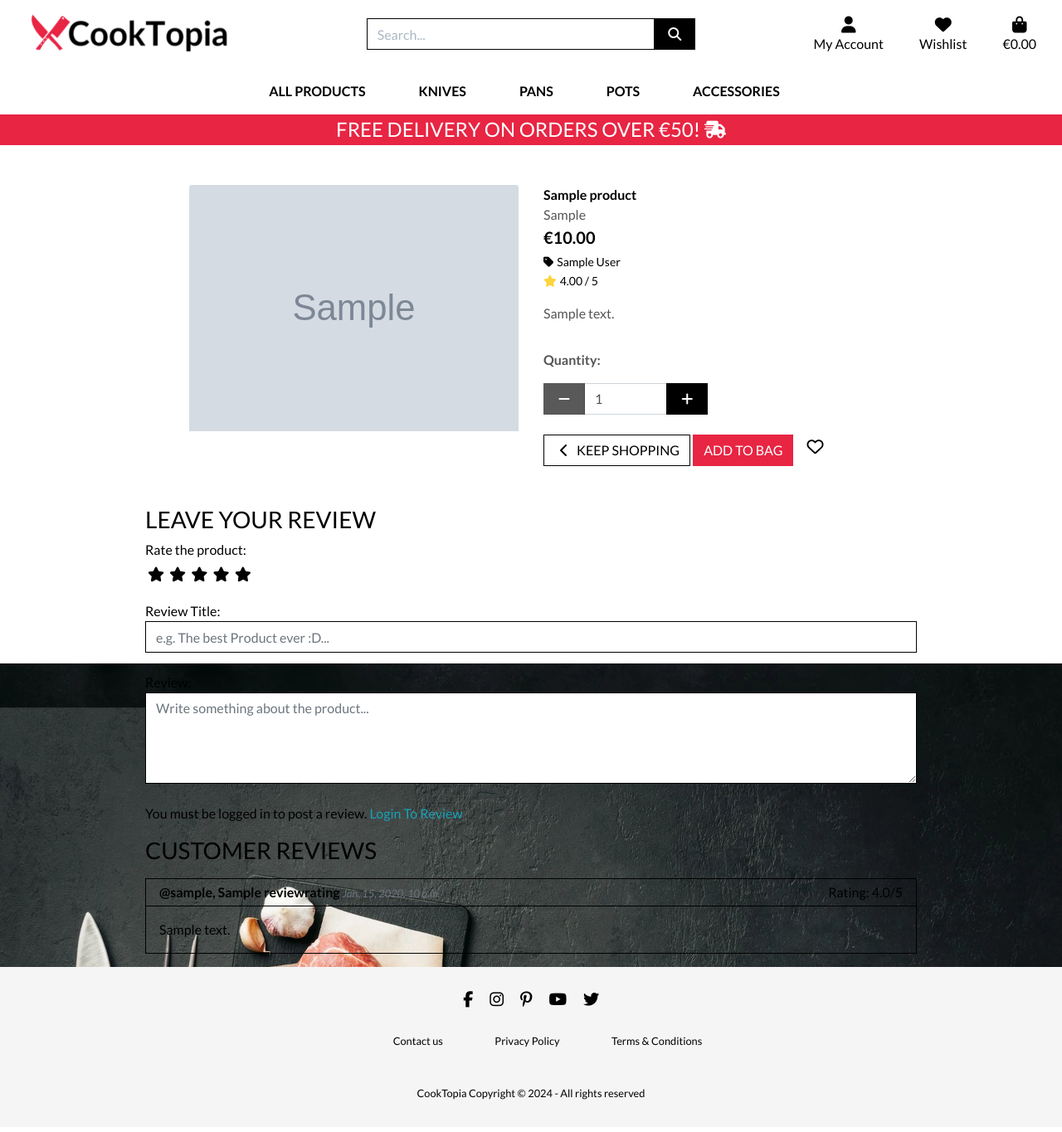
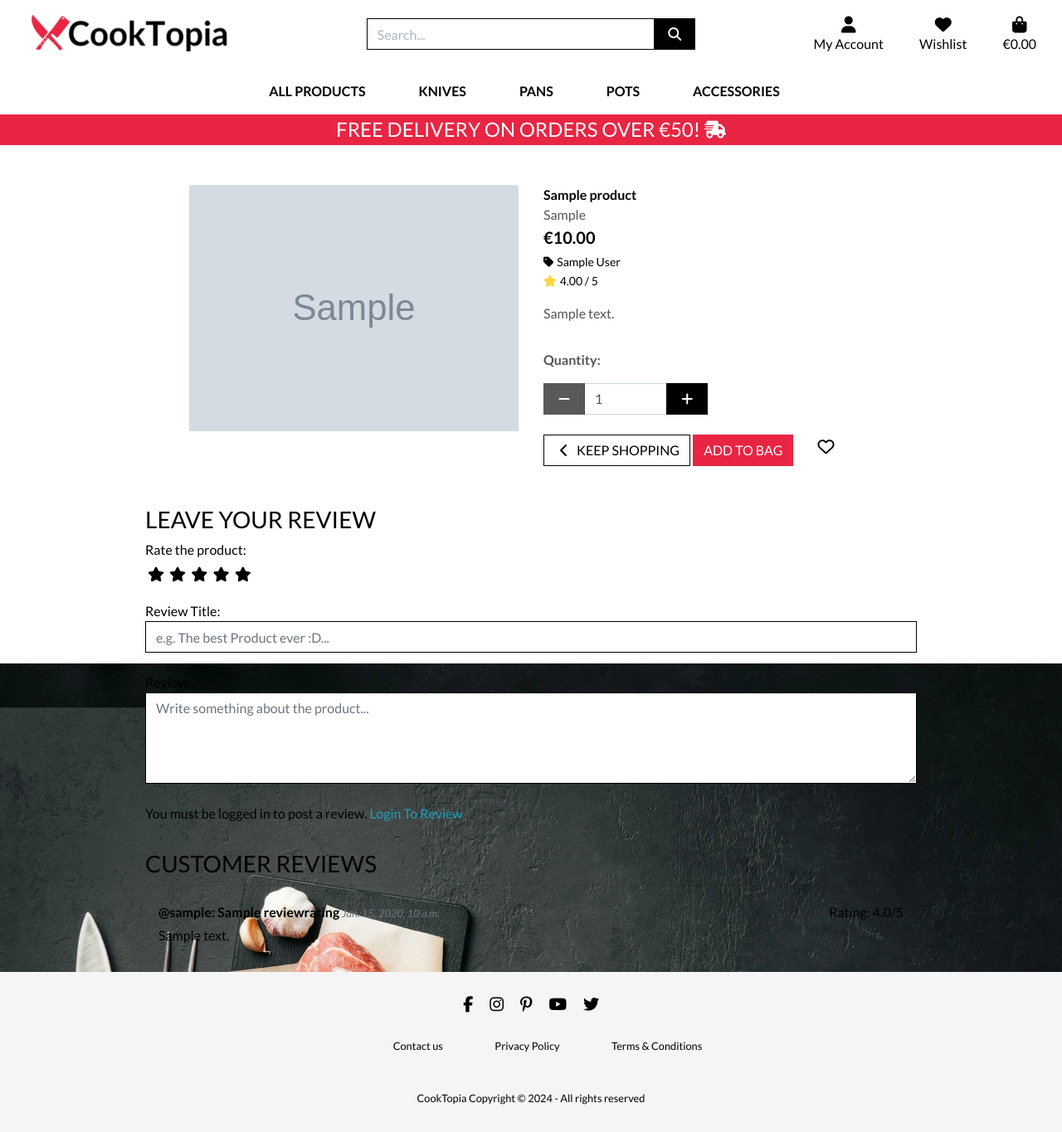
Before and after one commit to AleksandarJavorovic/cooktopia, a Django app: page /products/1/ in a window 1280 px wide. Shown: the whole page at 83% size. Before the commit the page ends 1326 px from the top, so only its background shows below. Run offline with Django 3.2, Linux system fonts and the light colour scheme; tables that the repository leaves empty hold one stand-in row (values such as "Sample post"); grey boxes marked "Sample" are stand-in pictures; some libraries are stand-ins or nearby versions.

Commit message:
update comment section of product_detail page

```diff
--- a/products/templates/products/product_detail.html
+++ b/products/templates/products/product_detail.html
@@ -83,8 +83,9 @@
                                     </div>
                                 </div>
                             </div>
+                            <!-- Add to Wishlist Small -->
                             <div class="btn d-md-none">
-                                <i class="fa-regular fa-heart fa-lg text-black"></i>
+                                <a href="{% url 'add_to_wishlist' product.id %}" class="btn" role="button" aria-disabled="true"><i class="fa-regular fa-heart fa-lg text-black"></i></a>
                             </div>
                             <div class="col-12">
                                 <a href="{% url 'products' %}" class="btn btn-outline-black rounded-0 mt-2">
@@ -94,8 +95,9 @@
                                     <span class="text-uppercase">Keep Shopping</span>
                                 </a>
                                 <input type="submit" class="btn btn-red rounded-0 text-uppercase mt-2" value="Add to Bag">
+                                <!-- Add to Wishlist Medium+ -->
                                 <div class="btn d-none d-md-inline">
-                                    <i class="fa-regular fa-heart fa-lg text-black"></i>
+                                    <a href="{% url 'add_to_wishlist' product.id %}" class="btn" role="button" aria-disabled="true"><i class="fa-regular fa-heart fa-lg text-black"></i></a>
                                 </div>
                             </div>
                             <input type="hidden" name="redirect_url" value="{{ request.path }}">
@@ -149,19 +151,19 @@
                 </form>
             </div>
             <!-- Comment Section -->
-            <div class="container col-12 col-md-9 w-75 mb-3 text-black">
+            <div class="container col-12 col-md-9 w-75 mb-3 text-black mt-3">
                 <h3 class="text-uppercase">Customer Reviews</h3>
                 {% if reviews %}
                     {% for review in reviews %}
-                        <div class="w-md-75 border-black mt-3">
+                        <hr class="mt-0 ml-0">
+                        <div class="w-md-75 mt-3">
                             <div class=" d-flex justify-content-between pl-3">
                                 <div class="pt-1 pb-1">
-                                    <span class="font-weight-bold h6">@{{ review.user}}, {{ review.subject }}</span>
+                                    <span class="font-weight-bold h6">@{{ review.user}}: {{ review.subject }}</span>
                                     <span class="text-muted font-italic text-mini">{{ review.created_on}}</span>
                                 </div>
                                 <div class="pr-3 pt-1">Rating: {{ review.rating}}/5</div>
                             </div>
-                            <hr class="mt-0 ml-0 hr-black">
                             <div class="pl-3">
                                 <p>
                                     {{ review.review }}
--- a/templates/includes/mobile-top-header.html
+++ b/templates/includes/mobile-top-header.html
@@ -44,9 +44,9 @@
 </li>
 <!-- Wishlist -->
 <li class="list-inline-item">
-    <a href="" class="text-black nav-link d-block d-lg-none">
+    <a href="{% url 'wishlist' %}" class="text-black nav-link d-block d-lg-none">
         <div class="text-center">
-            <i class="fas fa-heart fa-lg"></i>
+            <i class="fas fa-heart fa-lg text-black"></i>
             <p class="my-0">Wishlist</p>
         </div>
     </a>
@@ -55,7 +55,7 @@
 <li class="list-inline-item">
     <a class="{% if grand_total %} bag-state font-weight-bold{% else %}text-black{% endif %} nav-link d-block d-lg-none" href="{% url 'view_shopping_bag' %}">
         <div class="text-center btn-gray">
-            <div><i class="fas fa-shopping-bag fa-lg"></i></div>
+            <div><i class="fa fa-shopping-bag fa-lg"></i></div>
             <p class="my-0">
                 {% if grand_total %}
                     ${{ grand_total|floatformat:2 }}
```
